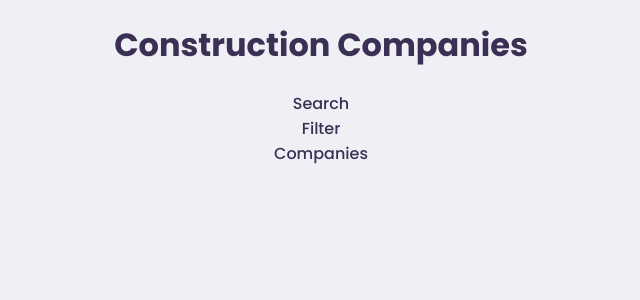
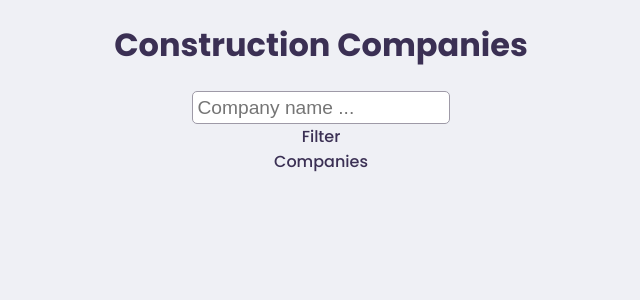
Before and after one commit to HansKre/cosuno-challenge, a Next.js app: page / in a window 1280 px wide. Shown: the top 300 px of the page, without its empty margins (319-959 px from the left). Built offline with nearby package versions, Linux system fonts and the light colour scheme.

Commit message:
Style Search component.

```diff
--- a/components/search/Search.tsx
+++ b/components/search/Search.tsx
@@ -1,3 +1,21 @@
+import theme from '@styles/theme';
+import styled from 'styled-components';
+
+const Input = styled.input`
+  border-radius: ${theme.borderRadius};
+  padding: ${theme.paddingTBLR};
+  border: solid;
+  border-color: ${theme.palette.grayishViolet};
+  border-width: 1px;
+`;
+
 export default function Search() {
-  return <div>Search</div>;
+  return (
+    <Input
+      type='search'
+      name='search'
+      id='search'
+      placeholder='Company name ...'
+    />
+  );
 }
--- a/styles/globals.css
+++ b/styles/globals.css
@@ -12,3 +12,9 @@ body {
 *::before {
   box-sizing: border-box;
 }
+
+p,
+label,
+input {
+  font-size: 1.2rem;
+}
--- a/styles/theme.ts
+++ b/styles/theme.ts
@@ -4,8 +4,9 @@ const theme = {
     h2: '2.3rem',
     logo: '2rem',
     h3: '1.17rem',
-    p: '1rem',
-    label: '1rem',
+    p: '1.2rem',
+    label: '1.2rem',
+    input: '1.2rem',
   },
   palette: {
     primary: 'hsl(260, 8%, 14%)',
@@ -17,10 +18,10 @@ const theme = {
     grayishViolet: 'hsl(257, 7%, 63%)',
     veryDarkBlue: 'hsl(255, 11%, 22%)',
   },
-  borderRadius: '30px',
-  paddingTB: '0.5rem 0',
-  paddingTBLR: '0.5rem 0.5rem',
-  margin: '0.5rem 0',
+  borderRadius: '5px',
+  paddingTB: '0.3rem 0',
+  paddingTBLR: '0.3rem 0.3rem',
+  margin: '0.3rem 0',
 };
 
 export default theme;
```
